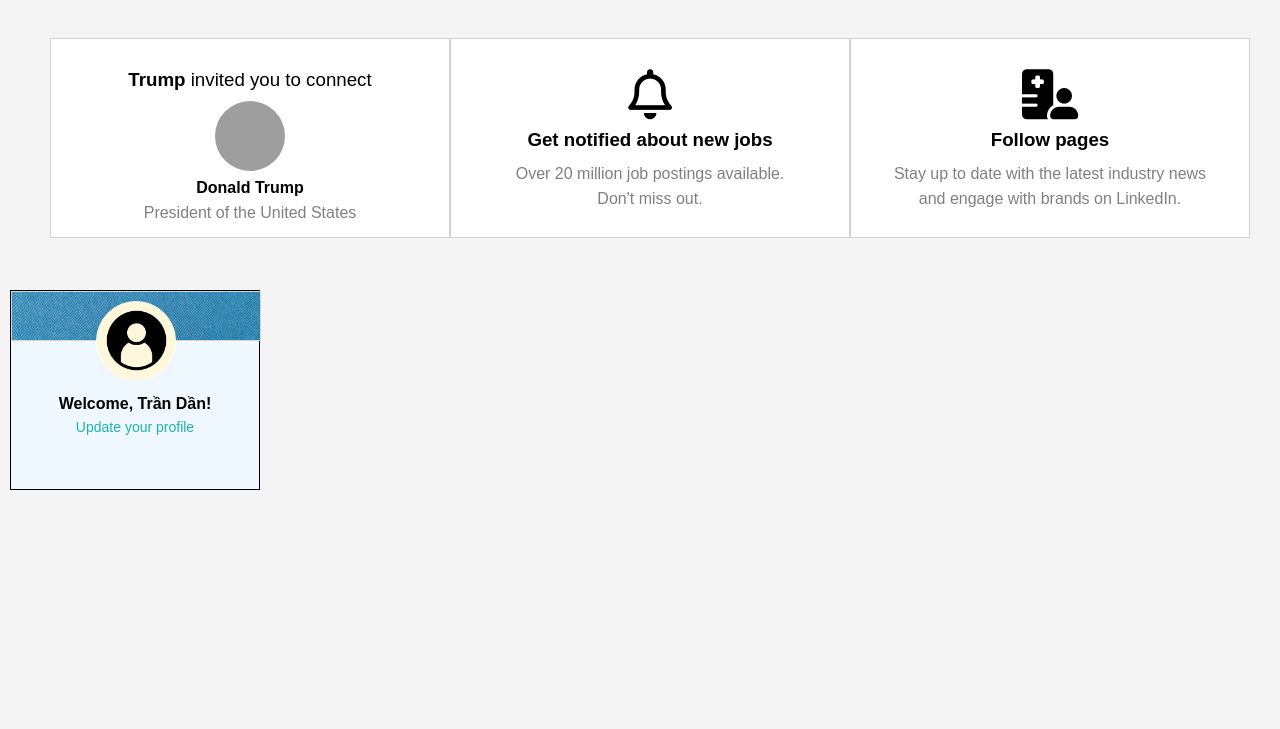
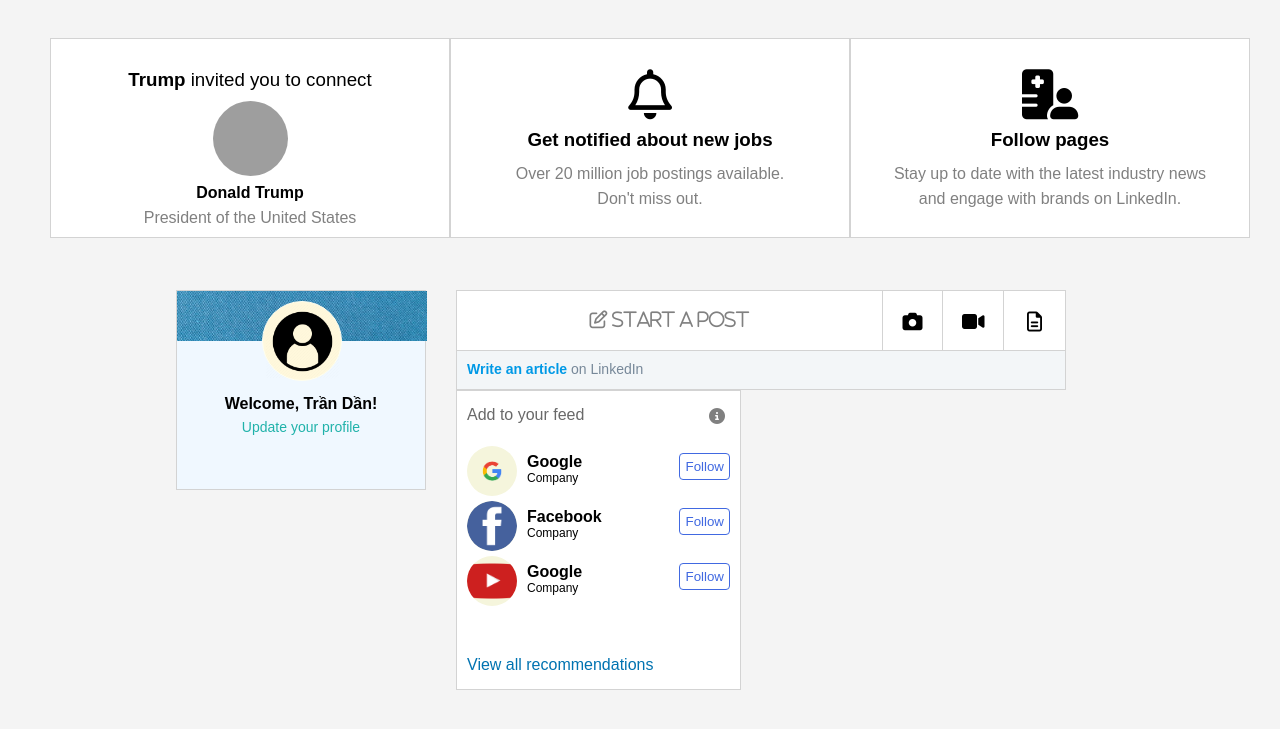
Before and after one commit to kienvanBK15/PSE_LP, a PHP site: page /main_page.html in a window 1280 px wide. Shown: the part 56-785 px from the top of the page. Run offline with PHP 8.4, Linux system fonts and the light colour scheme; some libraries are stand-ins or nearby versions; grey boxes are pictures that could not be loaded.

Commit message:
update main page

```diff
--- a/mainPage/css/mainpage.css
+++ b/mainPage/css/mainpage.css
@@ -6,6 +6,10 @@
 	box-sizing: border-box;
 	margin: 0;
 	padding: 0;
+}
+
+.clear {
+	clear: both;
 }
 
 body {
@@ -137,17 +141,18 @@
 	background-color: #A9A9A9;
 }
 
-/* profile box */
+/* intro */
 
 #profile-box .container {
 	width: 250px;
-	border: solid 1px;
+	border: ridge 1px #D3D3D3;
 	height: 200px;
 	background-color: #F0F8FF;
+	float: left;
+	margin-left: 166px;
 }
 
 #top-background {
-	border: ridge 1px #D3D3D3;
 }
 
 #profile {
@@ -163,7 +168,7 @@
 
 #profile-pic {
 	position: absolute;
-	bottom: 2px;
+	bottom: 1px;
 	left: 2px;
 }
 
@@ -181,3 +186,289 @@
 	color: #20B2AA;
 	font-size: 14px;
 }
+
+/* profile box */
+
+#post-status .container {
+	margin-left: 30px;
+	width: 610px;
+	height: 100px;
+	background-color: #f3f6f8;
+	border: ridge 1px #D3D3D3;
+	float: left;
+}
+
+.status-box {
+	float: left;
+	width: 70%;
+	height: 60px;
+	text-align: center;
+	border-bottom: ridge 1px #D3D3D3;
+	border-right: ridge 1px #D3D3D3;
+	background-color: white;
+}
+
+.status-box a {
+	color: grey;
+	text-align: center;
+}
+
+.status-box a:hover {
+	color: #0099e6;
+}
+
+.status-box i {
+	font-size: 18px;
+	margin-top: 20px;
+}
+
+#right-icon {
+	color: black;
+	float: left;
+	height: 60px;
+	width: 10%;
+	margin: 0;
+	text-align: center;
+	padding-top: 20px;
+	background-color: white;
+	border-bottom: ridge 1px #D3D3D3;
+	font-size: 20px;
+}
+
+#right-icon a {
+	color: black;
+}
+
+#right-icon:hover {
+	background-color: #A9A9A9;
+}
+
+#post-status .icon {
+	color: black;
+	float: left;
+	height: 60px;
+	width: 10%;
+	margin: 0;
+	text-align: center;
+	padding-top: 20px;
+	background-color: white;
+	border-bottom: ridge 1px #D3D3D3;
+	border-right: ridge 1px #D3D3D3;
+	font-size: 20px;
+}
+
+#post-status .icon a {
+	color: black;
+}
+
+#post-status .icon:hover {
+	background-color: #A9A9A9;
+}
+
+#message {
+	float: left;
+	margin: 10px 10px;
+	color: #778899;
+	font-weight: lighter;
+	font-size: 14px;
+}
+
+#message .highlight {
+	color: #0099e6;
+	font-weight: bold;
+}
+
+/* post status */
+
+#suggestion .container {
+	border: ridge 1px #D3D3D3; /* test */
+	height: 300px;
+	width: 285px;
+	margin-left: 30px;
+	background-color: white;
+}
+
+#suggestion header {
+	background-color: white;
+	color: black;
+}
+
+#suggestion header p {
+	float: left;
+	margin: 15px 10px;
+	color: #696969;
+}
+
+#suggestion header i {
+	float: right;
+	margin: 17px 15px;
+	color: grey;
+}
+
+#google-icon {
+	float: left;
+	background-color: #F5F5DC;
+	height: 50px;
+	width: 50px;
+	border-radius: 100px;
+	margin-left: 10px;
+	margin-top: 5px;
+}
+
+#facebook-icon {
+	float: left;
+	background-color: #F5F5DC;
+	height: 50px;
+	width: 50px;
+	border-radius: 100px;
+	margin-left: 10px;
+	margin-top: 5px;
+}
+
+#youtube-icon {
+	float: left;
+	background-color: #F5F5DC;
+	height: 50px;
+	width: 50px;
+	border-radius: 100px;
+	margin-left: 10px;
+	margin-top: 5px;
+}
+
+#suggestion .container .employer .description {
+	float:left;
+	margin-top: 12px;
+	margin-left: 10px;
+}
+
+#suggestion .container .employer .description h1 {
+	font-size: 16px;
+}
+
+#suggestion .container .employer .description p {
+	font-size: 12px;
+	text-align: left;
+}
+
+#suggestion .container .clear {
+	clear: left;
+}
+
+#suggestion .container .employer button {
+	color: #4169E1;
+	border: #4169E1 solid 1px;
+	background-color: white;
+	border-radius: 4px;
+	padding: 5px 5px;
+	margin-top: 12px;
+	margin-right: 10px;
+	float: right;
+}
+
+#suggestion .container .employer button:hover {
+	background-color: #E0FFFF;
+	border: #4169E1 solid 2px;
+}
+
+#suggestion footer {
+	margin-top: 50px;
+	margin-left: 10px;
+	float: left;
+}
+
+#suggestion footer a {
+	text-decoration: none;
+	color: #0073b1;
+}
+
+
+#suggestion footer a:hover {
+	color: #00008B;
+}
+
+/* suggestion */
+
+#overlay {
+  position: fixed;
+  display: none;
+  width: 100%;
+  height: 100%;
+  top: 0;
+  left: 0;
+  right: 0;
+  bottom: 0;
+  background-color: rgba(0,0,0,0.5);
+  z-index: 2;
+  cursor: pointer;
+  justify-content: center;
+  align-items: center;
+}
+
+#overlay form {
+	position: relative;
+	border: 1px solid #888;
+	background-color: white;
+	width: 80%;
+	height: 80%;
+	box-shadow: 0 4px 8px 0 rgba(0,0,0,0.2),0 6px 20px 0 rgba(0,0,0,0.19);
+	-webkit-animation-name: animatetop;
+  	-webkit-animation-duration: 0.4s;
+  	animation-name: animatetop;
+  	animation-duration: 0.4s
+}
+
+.input-form {
+	padding: 50px;
+	box-sizing: border-box;
+}
+
+.input-form p {
+	float: left;
+	font-size: 30px;
+}
+
+#sttt {
+	width: 400px;
+	height: 50px;
+	font-size: 20px;
+	margin-left: 94.52px;
+	padding: 10px;
+}
+
+#stsubject {
+	width: 800px;
+	height: 250px;
+	font-size: 20px;
+	margin-left: 50px;
+	padding: 10px;
+}
+
+#submit-button {
+	float: right;
+	margin-bottom: 50px;
+	margin-right: 50px;
+	padding: 0;
+	width: 100px;
+	height: 50px;
+	border-radius: 10px;
+	border: solid 1px;
+}
+
+#submit-button:hover {
+	color: #0099e6;
+	background-color: #D3D3D3;
+}
+
+/* Add Animation */
+
+@-webkit-keyframes animatetop {
+  from {top:-300px; opacity:0}
+  to {top:0; opacity:1}
+}
+
+@keyframes animatetop {
+  from {top:-300px; opacity:0}
+  to {top:0; opacity:1}
+}
+
+/* Add Animation */
--- /dev/null
+++ b/mainPage/js/main.js
@@ -0,0 +1,13 @@
+function on() {
+  	document.getElementById("overlay").style.display = "flex";
+  	var modal = document.getElementById('overlay');
+  	window.onclick = function(event) {
+  		if (event.target == modal) {
+    	modal.style.display = "none";
+  		}
+	}
+}
+
+function off() {
+  document.getElementById("overlay").style.display = "none";
+}
--- a/mainPage/main_page.html
+++ b/mainPage/main_page.html
@@ -8,10 +8,29 @@
     <script src="https://kit.fontawesome.com/b6fc7b701c.js" crossorigin="anonymous"></script>
     <link href="https://fonts.googleapis.com/css?family=Poppins:600&display=swap" rel="stylesheet">
     <link href="css/mainpage.css" rel="stylesheet" type="text/css" />
+    <script src="js/main.js"></script>
     <title>LinkedIn Platform</title>
 </head>
 
 <body>
+
+    <div id="overlay">
+        <form>
+            <div class="input-form">
+                <p>Title</p>
+                <input type="text" name="Status Title" placeholder="#" id="sttt">
+            </div>
+            <div class="input-form">
+                <p>Subject</p>
+                <textarea id="stsubject" name="Status Subject" placeholder="Write something.."></textarea>
+            </div>
+            <div class="clear"></div>
+            <div>
+                <button type="submit" id="submit-button">Post</button>
+            </div>
+        </form>
+    </div>
+
     <header>
         <div id="home-icon">
             <a href="#"><i class="fas fa-home icon"></i></a>
@@ -24,11 +43,12 @@
         	<h1><span class="highlight">LinkedIn</span> Platform</h1>
         </div>
     </header>
+
     <section id="intro">
         <div class="container">
             <div class="box">
                 <h3><span id="highlight1">Trump</span> <span id="highlight2">invited you to connect</span></h3>
-                <img src="pic/donald_trump.jpg" alt="Donald Trump" width="70" height="70" id="donald-trump">
+                <img src="pic/donald_trump.jpg" alt="Donald Trump" width="75" height="75" id="donald-trump">
                 <p id="highlight3">Donald Trump</p>
                 <p class="highlight4">President of the United States</p>
             </div>
@@ -45,6 +65,7 @@
             </div>
         </div>
     </section>
+
     <aside id="profile-box">
         <div class="container">
             <div>
@@ -59,5 +80,71 @@
             </div>
         </div>
     </aside>
+
+    <section id="post-status">
+        <div class="container">
+            <div class="status-box">
+                <a href="#" onclick="on()"><i class="far fa-edit"> Start a post</i></a>
+            </div>
+            <div class="icon">
+                <a href="#"><i class="fas fa-camera"></i></a>
+            </div>
+            <div class="icon">
+                <a href="#"><i class="fas fa-video"></i>
+            </div></a>
+            <div id="right-icon">
+                <a href="#"><i class="far fa-file-alt"></i></a>
+            </div>
+            <div id="message"><span class="highlight">Write an article</span> on LinkedIn</div>
+        </div>
+    </section>
+
+    <aside id="suggestion">
+        <div class="container">
+            <header>
+                <p>Add to your feed</p>
+                <i class="fas fa-info-circle"></i>
+            </header>
+            <div class="employer">
+                <img src="pic/google-icon.png" alt="Google" width="50" height="50" id="google-icon">
+                <div class="description">
+                    <h1>Google</h1>
+                    <p>Company</p>
+                </div>
+                <button type="submit" value="Submit">Follow</button>
+            </div>
+
+            <div class="clear">
+            </div>
+
+            <div class="employer">
+                <img src="pic/facebook-icon.png" alt="Facebook" width="30" height="30" id="facebook-icon">
+                <div class="description">
+                    <h1>Facebook</h1>
+                    <p>Company</p>
+                </div>
+                <button type="submit" value="Submit">Follow</button>
+            </div>
+
+            <div class="clear">
+            </div>
+
+            <div class="employer">
+                <img src="pic/youtube-icon.png" alt="Youtube" width="50" height="50" id="youtube-icon">
+                <div class="description">
+                    <h1>Google</h1>
+                    <p>Company</p>
+                </div>
+                <button type="submit" value="Submit">Follow</button>
+            </div>
+
+            <div class="clear"></div>
+
+            <footer>
+                <a href="#">View all recommendations</a>
+            </footer>
+        </div>
+    </aside>
+
 </body>
 </html>
```
Also changed, not shown: mainPage/pic/facebook-icon.png (added), mainPage/pic/google-icon.png (added), mainPage/pic/youtube-icon.png (added).
